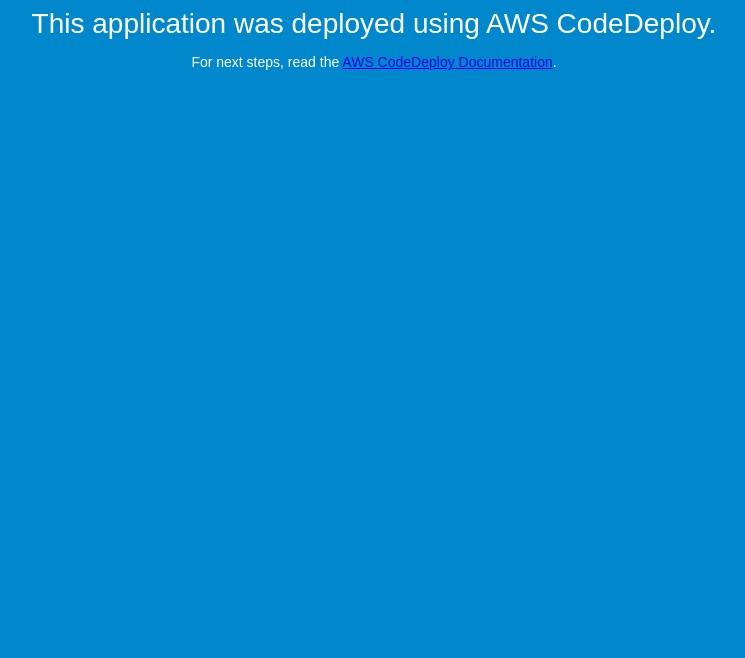
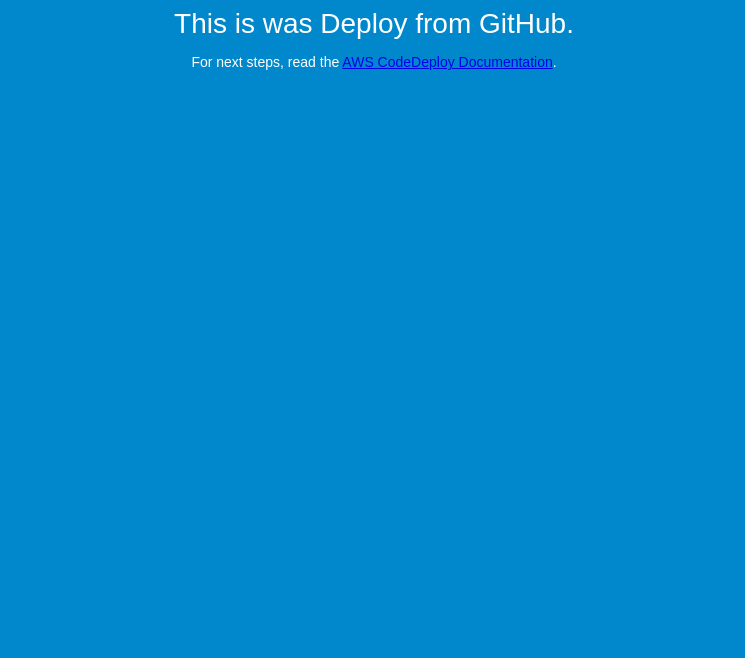
Before and after one commit to kikbuu/CodeDeployGitHubDemo, a plain HTML site: page index.html in a window 1280 px wide. Shown: the part 142-800 px from the top of the page, without its empty margins (266-1011 px from the left). Drawn offline with Linux system fonts and the light colour scheme.

Commit message:
Update index.html

```diff
--- a/index.html
+++ b/index.html
@@ -27,7 +27,7 @@
 <body>
   <div align="center">
     <h1>Congratulations</h1>
-    <h2>This application was deployed using AWS CodeDeploy.</h2>
+    <h2>This is was Deploy from GitHub.</h2>
     <p>For next steps, read the <a href="http://aws.amazon.com/documentation/codedeploy">AWS CodeDeploy Documentation</a>.</p>
   </div>
 </body>
```
